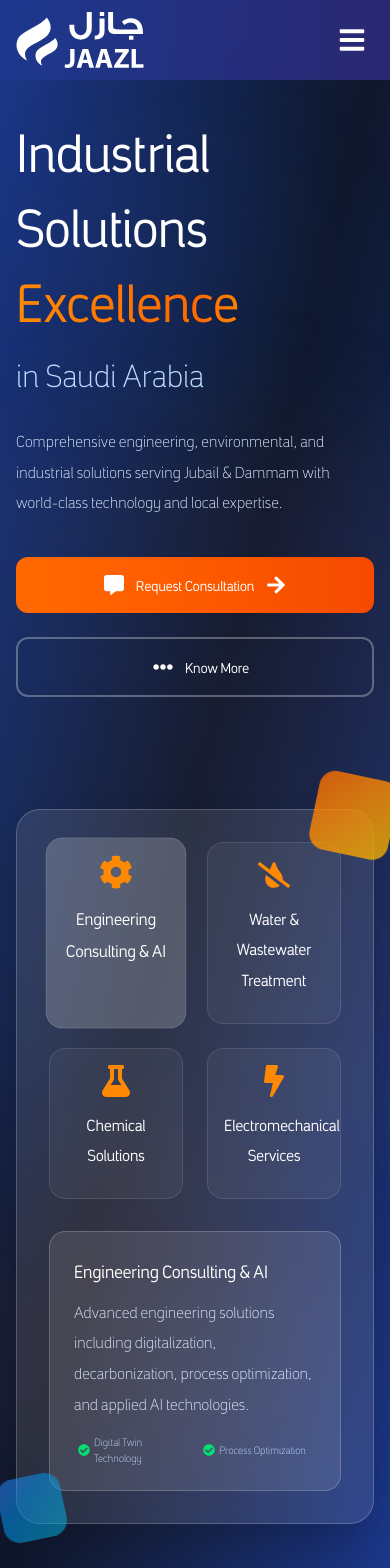
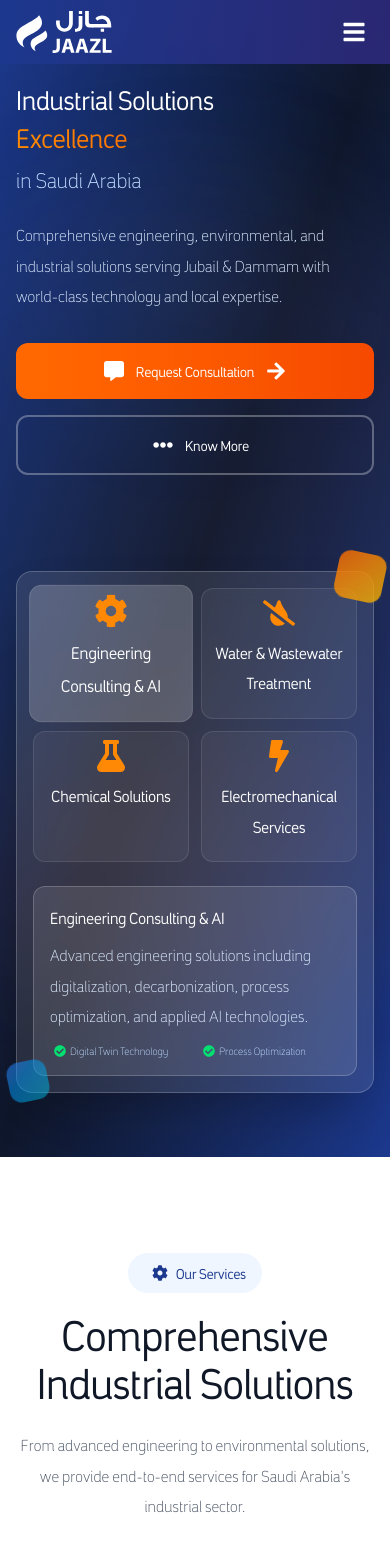
Before and after one commit to JAAZL-Hub/jaazl-website, a Next.js app in the folder jaazl-frontend/: page / in a window 390 px wide. Shown: the top 1568 px of the page. Built offline with nearby package versions, Linux system fonts and the light colour scheme.

Commit message:
feat: enhance header responsiveness and RTL support for mobile layouts

```diff
--- a/jaazl-frontend/src/app/JAAZLHomepage.tsx
+++ b/jaazl-frontend/src/app/JAAZLHomepage.tsx
@@ -136,17 +136,17 @@ const JAAZLHomepage: React.FC = () => {
           <div className="absolute top-1/2 left-1/2 transform -translate-x-1/2 -translate-y-1/2 w-[800px] h-[800px] bg-gradient-to-r from-blue-500/5 to-orange-500/5 rounded-full blur-3xl"></div>
         </div>
 
-        <div className="relative max-w-7xl mx-auto px-4 sm:px-6 lg:px-8 pt-28 pb-20 md:pt-32">
-          <div className="grid lg:grid-cols-2 gap-16 items-center">
+        <div className="relative max-w-7xl mx-auto px-4 sm:px-6 lg:px-8 pt-20 sm:pt-28 pb-16 sm:pb-20 md:pt-32">
+          <div className="grid lg:grid-cols-2 gap-8 lg:gap-16 items-center">
             <div className={`transition-all duration-1000 ${isLoaded ? 'translate-y-0 opacity-100' : 'translate-y-10 opacity-0'} ${language === 'ar' ? 'lg:order-2' : ''}`}>
-              <h1 className="text-6xl lg:text-7xl font-bold leading-tight mb-8">
+              <h1 className="text-3xl sm:text-4xl md:text-5xl lg:text-6xl xl:text-7xl font-bold leading-tight mb-6 sm:mb-8">
                 {language === 'en' ? (
                   <>
                     Industrial Solutions
                     <span className="block text-transparent bg-clip-text bg-gradient-to-r from-orange-400 via-orange-500 to-yellow-400">
                       Excellence
                     </span>
-                    <span className="block text-4xl lg:text-5xl text-blue-200 font-normal mt-4">
+                    <span className="block text-2xl sm:text-3xl lg:text-4xl xl:text-5xl text-blue-200 font-normal mt-2 sm:mt-4">
                       in Saudi Arabia
                     </span>
                   </>
@@ -156,20 +156,20 @@ const JAAZLHomepage: React.FC = () => {
                     <span className="block text-transparent bg-clip-text bg-gradient-to-r from-orange-400 via-orange-500 to-yellow-400">
                       متميزة
                     </span>
-                    <span className="block text-4xl lg:text-5xl text-blue-200 font-normal mt-4">
+                    <span className="block text-2xl sm:text-3xl lg:text-4xl xl:text-5xl text-blue-200 font-normal mt-2 sm:mt-4">
                       في السعودية
                     </span>
                   </>
                 )}
               </h1>
 
-              <p className="text-3xl text-blue-100 mb-10 leading-relaxed max-w-2xl">
+              <p className="text-lg sm:text-xl lg:text-2xl xl:text-3xl text-blue-100 mb-8 sm:mb-10 leading-relaxed max-w-2xl">
                 {language === 'en'
                   ? "Comprehensive engineering, environmental, and industrial solutions serving Jubail & Dammam with world-class technology and local expertise."
                   : "حلول هندسية وبيئية وصناعية شاملة في الجبيل والدمام مع شراكات تقنية عالمية وخبرة محلية."}
               </p>
 
-              <div className="flex flex-col sm:flex-row gap-6 mb-12">
+              <div className="flex flex-col sm:flex-row gap-4 sm:gap-6 mb-8 sm:mb-12">
                 <Link href="/contact" className={`group bg-gradient-to-r from-orange-500 to-orange-600 text-white px-8 py-4 rounded-xl font-semibold transition-all duration-300 hover:from-orange-600 hover:to-orange-700 shadow-btn-secondary hover:shadow-btn-secondary-hover transform hover:-translate-y-1 flex items-center justify-center ${language === 'ar' ? 'flex-row-reverse' : ''}`}>
                   {React.createElement(getContactIcon('message-circle'), { className: "mx-3 w-5 h-5 group-hover:scale-110 transition-transform" })}
                   {language === 'en' ? 'Request Consultation' : 'اطلب استشارة'}
@@ -183,21 +183,21 @@ const JAAZLHomepage: React.FC = () => {
             </div>
 
             {/* Enhanced Hero Visual */}
-            <div className={`relative transition-all duration-1000 delay-300 ${isLoaded ? 'translate-y-0 opacity-100' : 'translate-y-10 opacity-0'} ${language === 'ar' ? 'lg:order-1' : ''}`}>
+            <div className={`relative transition-all duration-1000 delay-300 ${isLoaded ? 'translate-y-0 opacity-100' : 'translate-y-10 opacity-0'} ${language === 'ar' ? 'lg:order-1' : ''} mt-8 lg:mt-0`}>
               <div className="relative">
-                <div className="bg-white/10 backdrop-blur-lg rounded-3xl p-8 border border-white/20 shadow-2xl">
-                  <div className="grid grid-cols-2 gap-6 mb-8">
+                <div className="bg-white/10 backdrop-blur-lg rounded-2xl sm:rounded-3xl p-4 sm:p-6 lg:p-8 border border-white/20 shadow-2xl">
+                  <div className="grid grid-cols-2 gap-3 sm:gap-6 mb-6 sm:mb-8">
                     {services.map((service, index) => (
-                      <div key={index} className={`group text-center p-4 sm:p-6 rounded-2xl transition-all duration-500 cursor-pointer border border-white/10 hover:border-white/30 ${activeService === index ? 'bg-white/20 scale-105' : 'bg-white/5 hover:bg-white/15'}`} onClick={() => setActiveService(index)}>
-                        <div className="text-orange-400 mb-3 flex justify-center group-hover:scale-110 transition-transform duration-300">{service.icon}</div>
-                        <p className="text-base font-semibold text-white">{service.title}</p>
+                      <div key={index} className={`group text-center p-2 sm:p-4 lg:p-6 rounded-xl sm:rounded-2xl transition-all duration-500 cursor-pointer border border-white/10 hover:border-white/30 ${activeService === index ? 'bg-white/20 scale-105' : 'bg-white/5 hover:bg-white/15'}`} onClick={() => setActiveService(index)}>
+                        <div className="text-orange-400 mb-2 sm:mb-3 flex justify-center group-hover:scale-110 transition-transform duration-300">{service.icon}</div>
+                        <p className="text-xs sm:text-sm lg:text-base font-semibold text-white">{service.title}</p>
                         <div className={`mt-2 h-1 rounded-full transform scale-x-0 group-hover:scale-x-100 transition-transform duration-300 ${language === 'ar' ? 'bg-gradient-to-l from-blue-500 to-orange-500' : 'bg-gradient-to-r from-blue-500 to-orange-500'}`}></div>
                       </div>
                     ))}
                   </div>
-                  <div className="bg-white/10 rounded-2xl p-6 border border-white/20">
-                    <h3 className="text-xl font-bold text-white mb-3">{services[activeService].title}</h3>
-                    <p className="text-blue-100 text-base mb-4">{services[activeService].description}</p>
+                  <div className="bg-white/10 rounded-xl sm:rounded-2xl p-4 sm:p-6 border border-white/20">
+                    <h3 className="text-lg sm:text-xl font-bold text-white mb-2 sm:mb-3">{services[activeService].title}</h3>
+                    <p className="text-blue-100 text-sm sm:text-base mb-3 sm:mb-4">{services[activeService].description}</p>
                     <div className="grid grid-cols-2 gap-2">
                       {services[activeService].features.slice(0, 2).map((feature, idx) => (
                         <div key={idx} className={`flex items-center text-xs text-blue-200 ${language === 'ar' ? 'flex-row-reverse' : ''}`}>
@@ -207,8 +207,8 @@ const JAAZLHomepage: React.FC = () => {
                     </div>
                   </div>
                 </div>
-                <div className="absolute -top-4 -right-4 w-20 h-20 bg-gradient-to-br from-orange-500 to-yellow-500 rounded-2xl rotate-12 opacity-80 animate-bounce"></div>
-                <div className="absolute -bottom-4 -left-4 w-16 h-16 bg-gradient-to-br from-blue-500 to-cyan-500 rounded-2xl -rotate-12 opacity-80 animate-pulse"></div>
+                <div className={`absolute -top-2 sm:-top-4 w-12 h-12 sm:w-16 sm:h-16 lg:w-20 lg:h-20 bg-gradient-to-br from-orange-500 to-yellow-500 rounded-xl sm:rounded-2xl rotate-12 opacity-80 animate-bounce ${language === 'ar' ? '-left-2 sm:-left-4' : '-right-2 sm:-right-4'}`}></div>
+                <div className={`absolute -bottom-2 sm:-bottom-4 w-10 h-10 sm:w-12 sm:h-12 lg:w-16 lg:h-16 bg-gradient-to-br from-blue-500 to-cyan-500 rounded-xl sm:rounded-2xl -rotate-12 opacity-80 animate-pulse ${language === 'ar' ? '-right-2 sm:-right-4' : '-left-2 sm:-left-4'}`}></div>
               </div>
             </div>
           </div>
--- a/jaazl-frontend/src/components/layout/Header.tsx
+++ b/jaazl-frontend/src/components/layout/Header.tsx
@@ -117,11 +117,11 @@ const Header: React.FC = () => {
       <header className={`fixed top-0 left-0 right-0 w-full z-50 transition-all duration-300 ${language === 'ar' ? 'rtl' : 'ltr'} ${
         scrolled ? 'bg-white/95 backdrop-blur-md shadow-card border-b border-gray-200' : 'bg-gradient-to-r from-blue-900/80 to-indigo-900/80 backdrop-blur-sm'
       }`}>
-        <div className="max-w-6xl mx-auto px-4 sm:px-6 lg:px-8 lg:mx-12 xl:mx-16">
-          <div className="flex justify-between items-center h-20">
+        <div className="max-w-7xl mx-auto px-4 sm:px-6 lg:px-8">
+          <div className={`flex justify-between items-center h-16 sm:h-20 ${language === 'ar' ? 'flex-row-reverse' : ''}`}>
             {/* Logo */}
-            <Link href="/" className="flex items-center group">
-              <div className="w-32 h-12 flex items-center justify-center group-hover:scale-105 transition-all duration-300">
+            <Link href="/" className="flex items-center group flex-shrink-0">
+              <div className="w-24 h-8 sm:w-32 sm:h-12 flex items-center justify-center group-hover:scale-105 transition-all duration-300">
                 <Image
                   src="/images/JAAZL-Logo.svg"
                   alt="JAAZL Logo"
@@ -208,16 +208,40 @@ const Header: React.FC = () => {
             </nav>
 
             {/* Mobile Menu Button */}
-            <button type="button" className={`lg:hidden p-2 ${scrolled ? 'text-gray-800' : 'text-white'}`} onClick={() => setIsMenuOpen(!isMenuOpen)} aria-expanded={isMenuOpen}>
-              {isMenuOpen ? <FaTimes className="w-7 h-7" /> : <FaBars className="w-7 h-7" />}
+            <button type="button" className={`lg:hidden p-2 flex-shrink-0 ${scrolled ? 'text-gray-800' : 'text-white'}`} onClick={() => setIsMenuOpen(!isMenuOpen)} aria-expanded={isMenuOpen}>
+              {isMenuOpen ? <FaTimes className="w-6 h-6" /> : <FaBars className="w-6 h-6" />}
             </button>
           </div>
         </div>
       </header>
 
       {/* Enhanced Mobile Menu */}
-      <div className={`fixed inset-y-0 ${direction === 'rtl' ? 'start-0' : 'end-0'} w-full bg-blue-900/95 backdrop-blur-md z-50 transform transition-all duration-300 lg:hidden ${isMenuOpen ? 'translate-x-0' : direction === 'rtl' ? 'translate-x-full' : '-translate-x-full'} overflow-y-auto`}>
-        <div className="pt-24 px-6 pb-8 space-y-2 max-h-screen overflow-y-auto">
+      <div className={`fixed inset-y-0 ${language === 'ar' ? 'left-0' : 'right-0'} w-full bg-blue-900/95 backdrop-blur-md z-40 transform transition-all duration-300 lg:hidden ${isMenuOpen ? 'translate-x-0' : language === 'ar' ? '-translate-x-full' : 'translate-x-full'} overflow-y-auto`}>
+        <div className="relative">
+          {/* Mobile Menu Header */}
+          <div className={`flex items-center justify-between p-6 border-b border-white/10`}>
+            <Link href="/" onClick={() => setIsMenuOpen(false)} className="flex items-center">
+              <div className="w-24 h-8 flex items-center justify-center">
+                <Image
+                  src="/images/JAAZL-Logo.svg"
+                  alt="JAAZL Logo"
+                  width={96}
+                  height={32}
+                  className="object-contain brightness-0 invert"
+                />
+              </div>
+            </Link>
+            {/* Close Button */}
+            <button
+              onClick={() => setIsMenuOpen(false)}
+              className="p-2 text-white hover:text-orange-400 transition-colors"
+              aria-label="Close menu"
+            >
+              <FaTimes className="w-6 h-6" />
+            </button>
+          </div>
+        </div>
+        <div className="px-6 pb-8 space-y-2 max-h-screen overflow-y-auto">
           {navLinks.map(link => (
             <Link key={link.href} href={link.href} className="block text-xl font-medium py-3 border-b border-white/10" onClick={() => setIsMenuOpen(false)}>{link.text[language]}</Link>
           ))}
```
Also changed, not shown: jaazl-frontend/src/services/api/mockData/aboutInfo.ts (+29 -29 lines).
